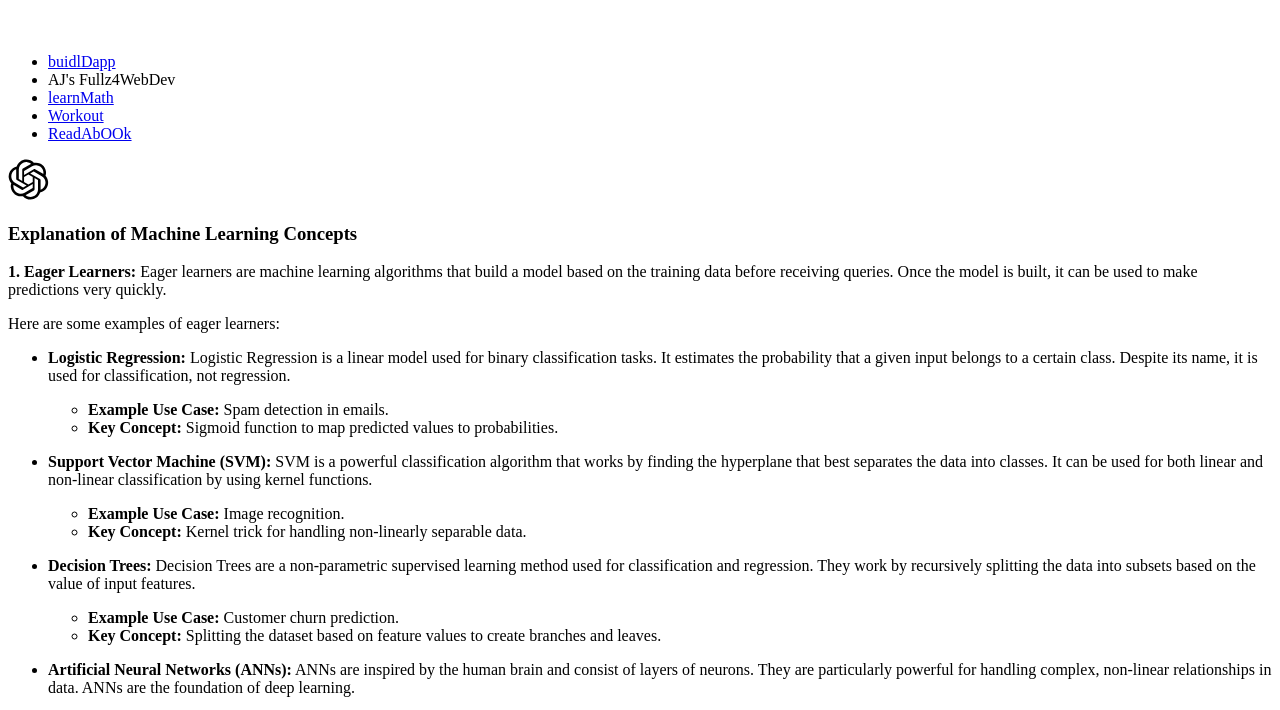
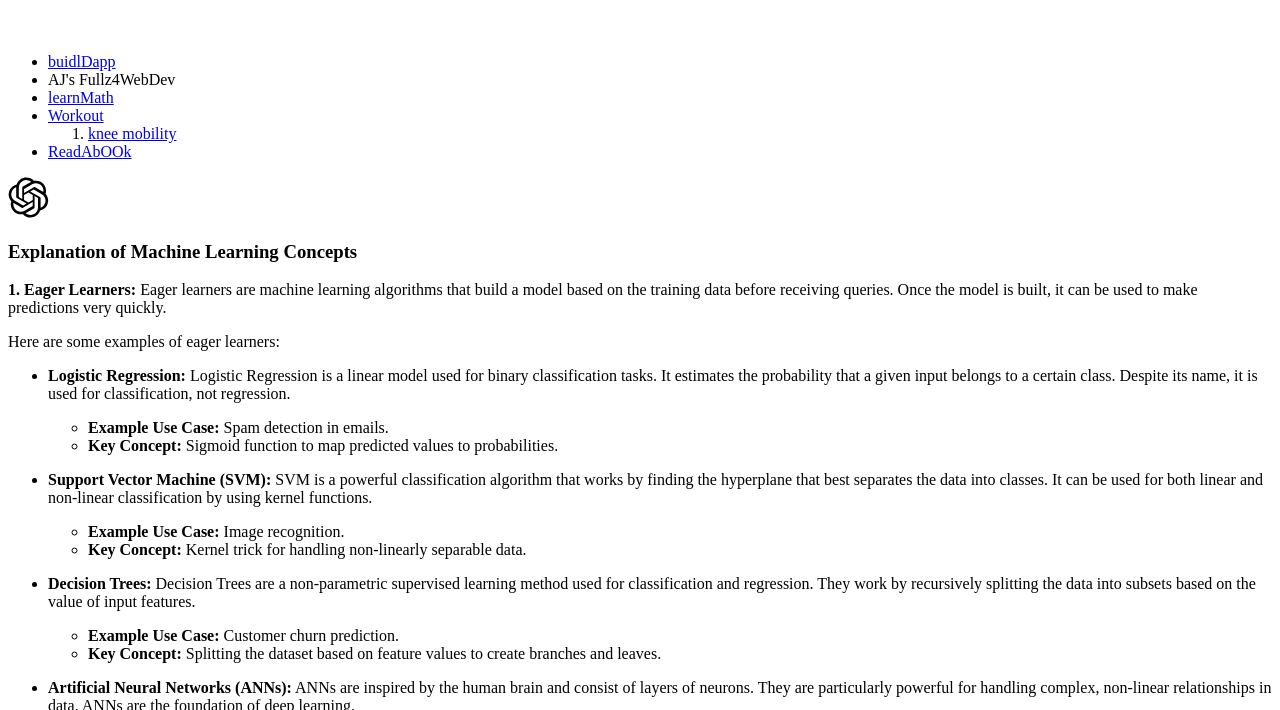
Before and after one commit to aj-ats/edu, a plain HTML site: page index.html in a window 1280 px wide. Shown: the part 61-771 px from the top of the page. Drawn offline with Linux system fonts and the light colour scheme.

Commit message:
Update index.html

```diff
--- a/index.html
+++ b/index.html
@@ -13,6 +13,7 @@
 		<li><a href="https://thevalleyofcode.com/" target="blank"></a>AJ's Fullz4WebDev</li>
 		<li><a href="https://tevm.sh" target="_blank">learnMath</a></li>
 		<li><a href="https://tevm.sh" target="_blank">Workout</a></li>
+		<ol><li><a href="https://x.com/dfitpreneur/status/1811235041101402463?s=46" target="blank">knee mobility</a></li></ol>
 		<li><a href="https://www.distributed-systems.net/my-data/DS4/copies/240708/40Ec0427E7Db6233f4e5Ea5A8AFF3d1a/Distributed_Systems_4.pdf" target="_blank">ReadAbOOk</a></li>
 	</ul>
 	<div>
```
